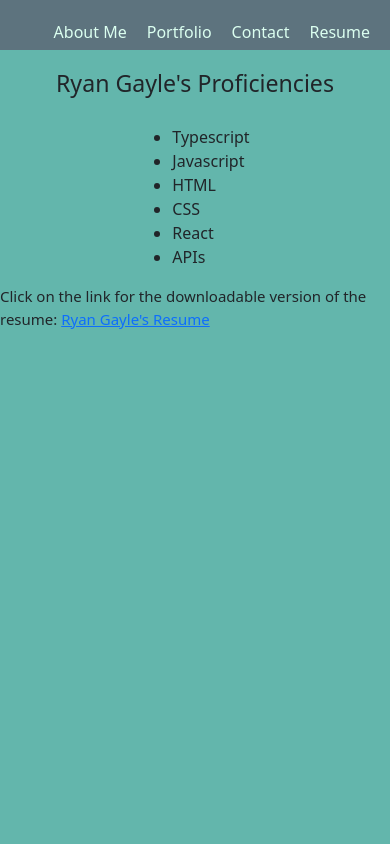
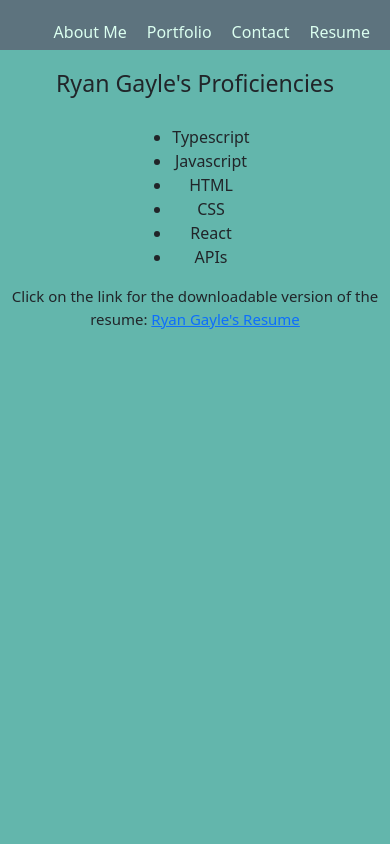
Before and after one commit to ryang2386/React-Portfolio, a React (Vite) app: page /resume in a window 390 px wide. Shown: the top 844 px of the page. Built offline with nearby package versions, Linux system fonts and the light colour scheme.

Commit message:
added Resume.css to make Resume page mobile friendly

```diff
--- /dev/null
+++ b/src/pages/Resume.css
@@ -0,0 +1,5 @@
+@media screen and (max-width: 768px) {
+    div {
+        text-align: center;
+    }
+}
--- a/src/pages/Resume.jsx
+++ b/src/pages/Resume.jsx
@@ -1,3 +1,5 @@
+import './Resume.css';
+
 export default function Resume() {
 
     const styles = {
@@ -12,7 +14,7 @@ export default function Resume() {
 
     return (
         <div style={styles.div}>
-            <ul style={styles.ul}>
+            <ul>
                 <li>Typescript</li>
                 <li>Javascript</li>
                 <li>HTML</li>
```
Also changed, not shown: src/components/Nav.jsx (+0 -16 lines).
